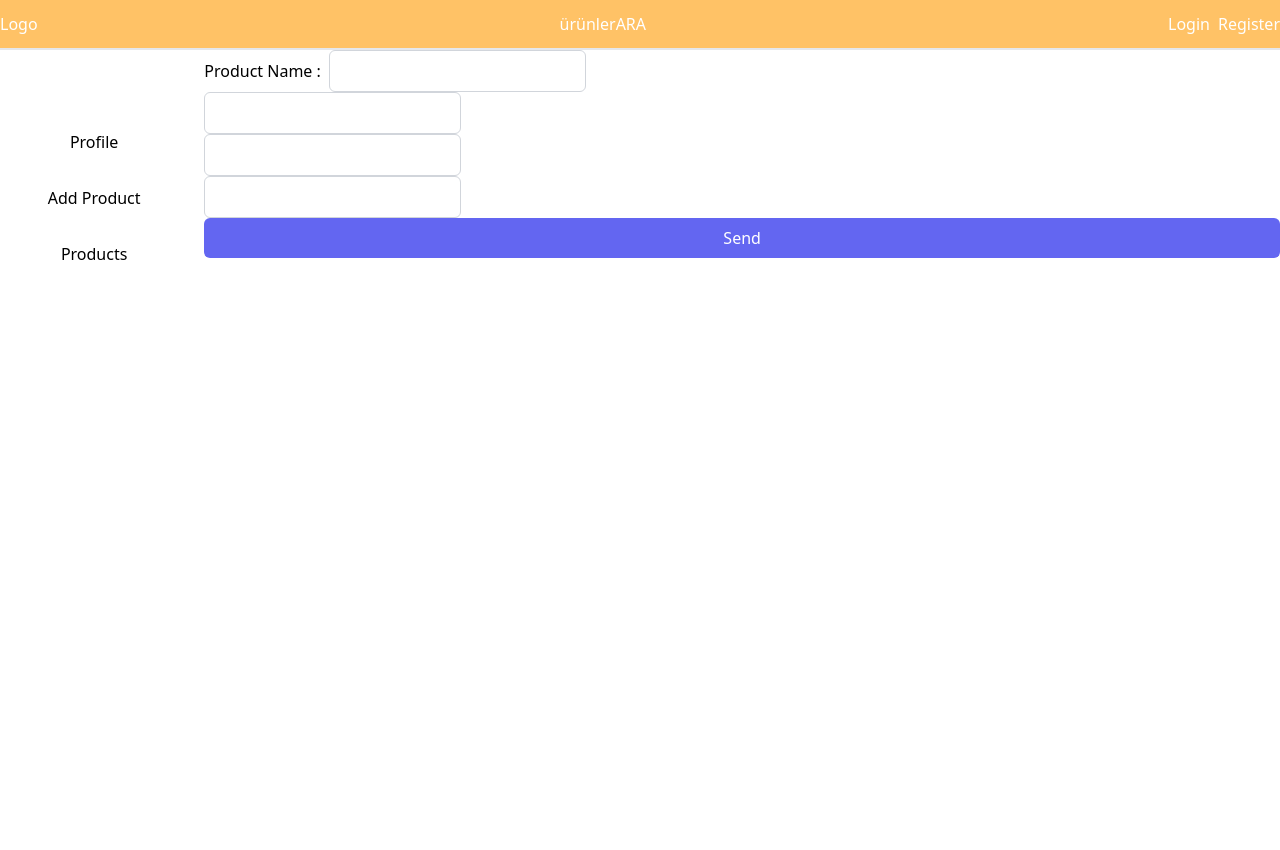
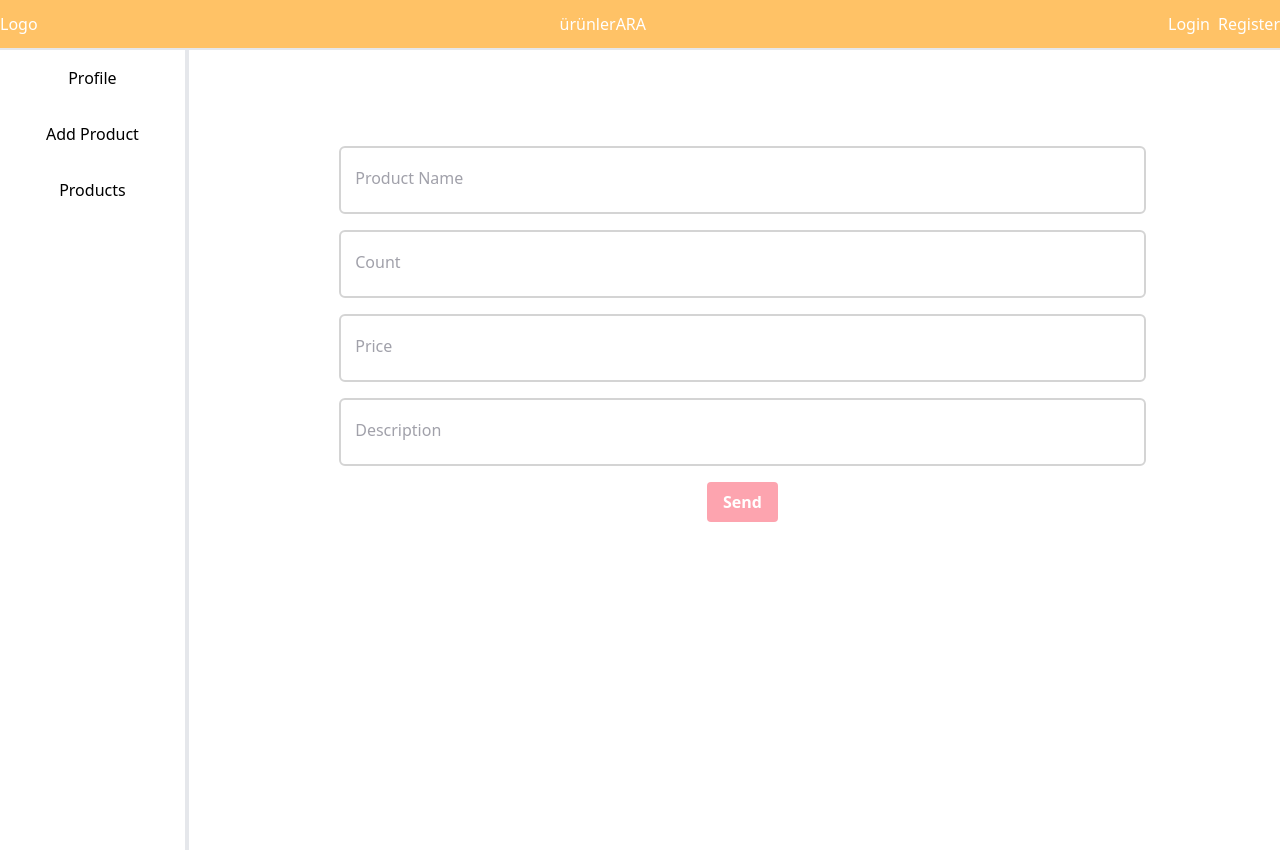
Before and after one commit to nurovic/ql-shop, a Next.js app: page /dashboard/addProduct in a window 1280 px wide. Built offline with nearby package versions, Linux system fonts and the light colour scheme; no server answers.

Commit message:
Design design

```diff
--- a/src/components/Navbar/DashboardNavbar.tsx
+++ b/src/components/Navbar/DashboardNavbar.tsx
@@ -3,7 +3,7 @@ import Link from "next/link";
 
 const Dashboard = () => {
   return (
-    <div className="flex flex-col w-56 items-center mt-16 mr-4">
+    <div className="flex flex-col w-56 items-center mr-4 border-r-4 bg">
       <Link className="my-4" href="/dashboard/profile">
         Profile
       </Link>
--- a/src/pages/dashboard/addProduct.tsx
+++ b/src/pages/dashboard/addProduct.tsx
@@ -1,63 +1,75 @@
 import React, { useState } from "react";
 import DashboardLayout from "@/Layouts/Dashboard";
+import Button from "@/components/Button";
+import Input from "@/components/Input";
+import { FieldValues, SubmitHandler, useForm } from "react-hook-form";
+
 const addProduct = () => {
-  const [productName, setProductName] = useState("");
-  const [description, setDescription] = useState("");
-  const [count, setCount] = useState("");
-  const [price, setPrice] =  useState("");
-  const handleSubmit = (e) => {
-    e.preventDefault();
-    console.log(productName);
-  };
+
+  const {
+    register,
+    handleSubmit,
+    formState: { errors },
+  } = useForm<FieldValues>({
+    defaultValues: {
+      productName: "",
+      description: "",
+      count: "",
+      price: "",
+    },
+  });
+
+  const onSubmit: SubmitHandler<FieldValues> = (data) => console.log(data);
+
   return (
     <div>
       <form
-      className="flex flex-col"
-      onSubmit={handleSubmit}>
-        <label htmlFor="title"> Product Name :
-          <input
+        className="flex flex-col items-center mt-24"
+        onSubmit={handleSubmit(onSubmit)}
+      >
+        <div className="mb-4 w-3/4">
+          <Input
+            id="productName"
+            label="Product Name"
+            register={register}
+            errors={errors}
+            required
+          />
+        </div>
+        <div className="mb-4 w-3/4">
+          <Input
+            id="count"
+            label="Count"
+            register={register}
+            errors={errors}
+            type="number"
+            required
+          />
+        </div>
+
+        <div className="mb-4 w-3/4">
+          <Input
+            id="price"
+            label="Price"
+            register={register}
+            errors={errors}
+            type="number"
+            required
+          />
+        </div>
+        <div className="mb-4 w-3/4">
+          <Input
+            id="description"
+            label="Description"
+            register={register}
+            errors={errors}
             type="text"
-            id="title"
-            value={productName}
-            className="ml-2 px-3 py-2 border border-gray-300 rounded-md focus:outline-none focus:border-indigo-500"
-
-            onChange={(e) => setProductName(e.target.value)}
+            required
           />
-        </label>
-        <label htmlFor="description">
-          <input
-            type="text"
-            id="description"
-            value={description}
-            className=" px-3 py-2 border border-gray-300 rounded-md focus:outline-none focus:border-indigo-500"
-
-            onChange={(e) => setDescription(e.target.value)}
-          />
-        </label>
-        <label htmlFor="count">
-          <input
-            type="text"
-            id="count"
-            value={count}
-            className=" px-3 py-2 border border-gray-300 rounded-md focus:outline-none focus:border-indigo-500"
-
-            onChange={(e) => setCount(e.target.value)}
-          />
-        </label>
-        <label htmlFor="price">
-          <input
-            type="text"
-            id="price"
-            value={price}
-            className=" px-3 py-2 border border-gray-300 rounded-md focus:outline-none focus:border-indigo-500"
-
-            onChange={(e) => setPrice(e.target.value)}
-          />
-        </label>
+        </div>
         <button
-                className="px-4 py-2 text-white bg-indigo-500 rounded-md hover:bg-indigo-600"
-
-        type="submit">Send</button>
+        className="bg-rose-300 hover:bg-rose-500 text-white font-bold py-2 px-4 rounded"
+        type="submit"> Send </button>
       </form>
     </div>
   );
```
